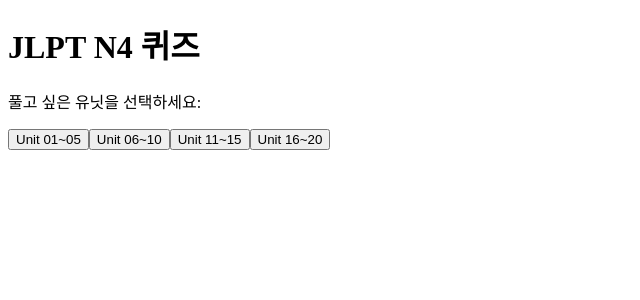
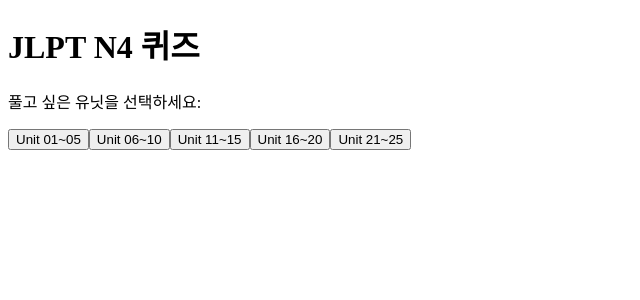
Before and after one commit to kyomusyugi/JLPT_N4, a Next.js app: page / in a window 1280 px wide. Shown: the top 300 px of the page, without its empty margins (0-640 px from the left). Built offline with nearby package versions, Linux system fonts and the light colour scheme.

Commit message:
Update page.tsx

```diff
--- a/app/page.tsx
+++ b/app/page.tsx
@@ -5,6 +5,7 @@
 import { words_06_10 } from "@/lib/words_06_10";
 import { words_11_15 } from "@/lib/words_11_15";
 import { words_16_20 } from "@/lib/words_16_20";
+import { words_21_25 } from "@/lib/words_21_25";
 import QuizPage from "@/components/quizpage";
 
 const units = {
@@ -12,6 +13,7 @@
   "Unit 06~10": words_06_10,
   "Unit 11~15": words_11_15,
   "Unit 16~20": words_16_20,
+  "Unit 21~25": words_21_25,
 };
 
 export default function HomePage() {
```
